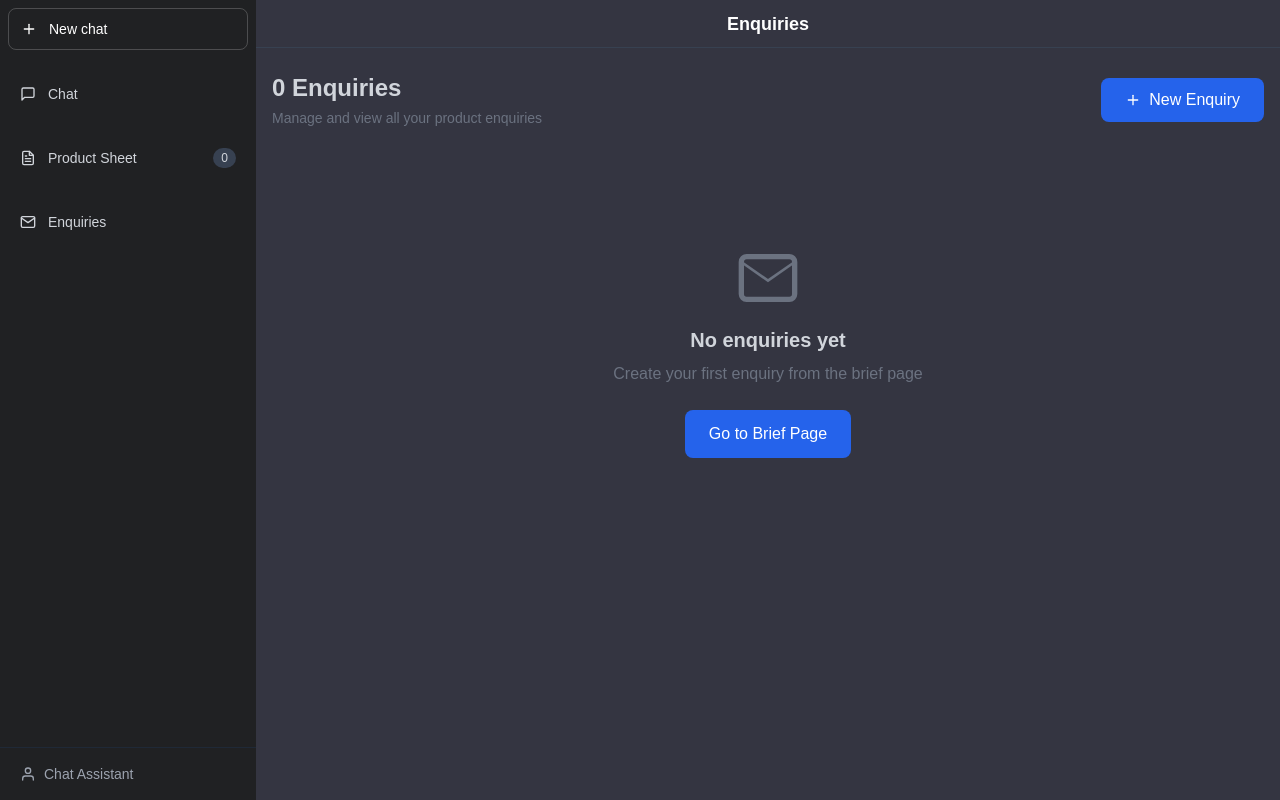
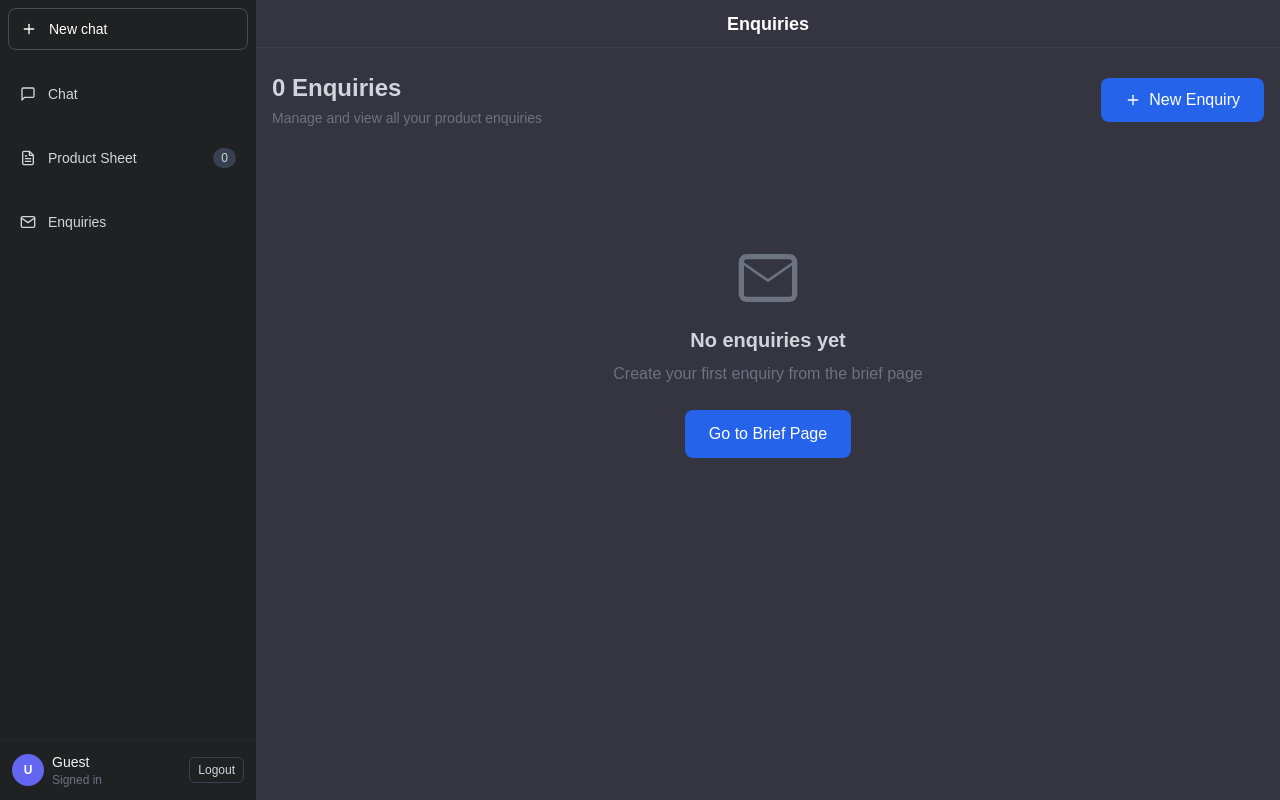
Before and after one commit to dev-sourcx/procnow-client, a Next.js app: page /enquiries in a window 1280 px wide. Built offline with nearby package versions, Linux system fonts and the light colour scheme.

Commit message:
added auth flow

```diff
--- a/app/page.tsx
+++ b/app/page.tsx
@@ -1,36 +1,67 @@
 'use client';
 
-import { useState, useEffect } from 'react';
+import { useEffect, useState } from 'react';
+import { useRouter } from 'next/navigation';
 import ChatContainer from '@/components/ChatContainer';
 import Sidebar from '@/components/Sidebar';
+import { getCurrentUser, type CurrentUser } from '@/lib/api';
 import {
+  getAuthToken,
+  clearAuthToken,
   getStoredSessions,
-  deleteSession,
   ChatSession,
 } from '@/lib/storage';
 
 export default function Home() {
+  const router = useRouter();
   const [sessions, setSessions] = useState<ChatSession[]>([]);
   const [currentSessionId, setCurrentSessionId] = useState<string | null>(null);
   const [sidebarOpen, setSidebarOpen] = useState(true);
+  const [isCheckingAuth, setIsCheckingAuth] = useState(true);
+  const [currentUser, setCurrentUser] = useState<CurrentUser | null>(null);
 
   useEffect(() => {
-    loadSessions();
-  }, []);
+    const checkAuth = async () => {
+      const token = getAuthToken();
+      if (!token) {
+        router.push('/login');
+        return;
+      }
 
-  const loadSessions = () => {
-    const storedSessions = getStoredSessions();
-    setSessions(storedSessions);
+      try {
+        const user = await getCurrentUser(token);
+        setCurrentUser(user);
+        // If successful, load sessions
+        const storedSessions = getStoredSessions();
+        setSessions(storedSessions);
+      } catch {
+        clearAuthToken();
+        router.push('/login');
+      } finally {
+        setIsCheckingAuth(false);
+      }
+    };
 
-    // Auto-select first session if available and none selected
-    // if (!currentSessionId && storedSessions.length > 0) {
-    //   setCurrentSessionId(storedSessions[0].id);
-    // }
-  };
+    checkAuth();
+  }, [router]);
 
   const handleNewChat = () => {
     setCurrentSessionId(null);
   };
+
+  const handleLogout = () => {
+    clearAuthToken();
+    setCurrentUser(null);
+    router.push('/login');
+  };
+
+  if (isCheckingAuth) {
+    return (
+      <main className="flex h-screen w-full items-center justify-center bg-[#343541]">
+        <p className="text-gray-300">Checking authentication...</p>
+      </main>
+    );
+  }
 
   return (
     <main className="flex h-screen w-full bg-[#343541]">
@@ -39,6 +70,8 @@ export default function Home() {
         onNewChat={handleNewChat}
         isOpen={sidebarOpen}
         onToggle={() => setSidebarOpen(!sidebarOpen)}
+        currentUser={currentUser}
+        onLogout={handleLogout}
       />
 
       {/* Main Chat Area */}
@@ -49,7 +82,6 @@ export default function Home() {
           className="lg:hidden fixed top-4 left-4 z-50 p-2 bg-[#202123] text-white rounded-lg hover:bg-gray-800"
           aria-label="Toggle sidebar"
         >
-
           <svg
             width="20"
             height="20"
@@ -68,7 +100,10 @@ export default function Home() {
 
         <ChatContainer
           currentSessionId={currentSessionId}
-          onSessionUpdate={loadSessions}
+          onSessionUpdate={() => {
+            const storedSessions = getStoredSessions();
+            setSessions(storedSessions);
+          }}
         />
       </div>
     </main>
--- a/components/AuthForm.tsx
+++ b/components/AuthForm.tsx
@@ -38,7 +38,7 @@ export default function AuthForm({ mode }: AuthFormProps) {
         const token = await login(email, password);
         saveAuthToken(token.access_token);
         // Redirect to main app area after login
-        router.push('/brief');
+        router.push('/');
       } else {
         // Signup: backend expects email, password, phone_number
         await signup({
--- a/components/Sidebar.tsx
+++ b/components/Sidebar.tsx
@@ -3,14 +3,23 @@
 import { useState, useEffect } from 'react';
 import { useRouter } from 'next/navigation';
 import { getStoredProducts } from '@/lib/storage';
+import type { CurrentUser } from '@/lib/api';
 
 interface SidebarProps {
   onNewChat: () => void;
   isOpen: boolean;
   onToggle: () => void;
+  currentUser: CurrentUser | null;
+  onLogout: () => void;
 }
 
-export default function Sidebar({ onNewChat, isOpen, onToggle }: SidebarProps) {
+export default function Sidebar({
+  onNewChat,
+  isOpen,
+  onToggle,
+  currentUser,
+  onLogout,
+}: SidebarProps) {
   const router = useRouter();
   const [productCount, setProductCount] = useState<number>(0);
 
@@ -175,23 +184,26 @@ export default function Sidebar({ onNewChat, isOpen, onToggle }: SidebarProps) {
             </div>
           </div>
 
-          {/* Footer */}
-          <div className="border-t border-gray-800 p-2">
-            <div className="flex items-center gap-2 px-3 py-2 text-sm text-gray-400">
-              <svg
-                width="16"
-                height="16"
-                viewBox="0 0 24 24"
-                fill="none"
-                stroke="currentColor"
-                strokeWidth="2"
-                strokeLinecap="round"
-                strokeLinejoin="round"
+          {/* Footer with user info and logout */}
+          <div className="border-t border-gray-800 p-3">
+            <div className="flex items-center justify-between gap-2">
+              <div className="flex items-center gap-2 overflow-hidden">
+                <div className="flex h-8 w-8 items-center justify-center rounded-full bg-indigo-500 text-xs font-semibold">
+                  {currentUser?.email ? currentUser.email.charAt(0).toUpperCase() : 'U'}
+                </div>
+                <div className="flex flex-col overflow-hidden">
+                  <span className="truncate text-sm text-gray-100">
+                    {currentUser?.email ?? 'Guest'}
+                  </span>
+                  <span className="text-xs text-gray-500">Signed in</span>
+                </div>
+              </div>
+              <button
+                onClick={onLogout}
+                className="rounded-md border border-gray-700 px-2 py-1 text-xs text-gray-300 hover:bg-gray-800"
               >
-                <path d="M20 21v-2a4 4 0 0 0-4-4H8a4 4 0 0 0-4 4v2"></path>
-                <circle cx="12" cy="7" r="4"></circle>
-              </svg>
-              <span>Chat Assistant</span>
+                Logout
+              </button>
             </div>
           </div>
         </div>
```
Also changed, not shown: lib/api.ts (+26 -0 lines).
